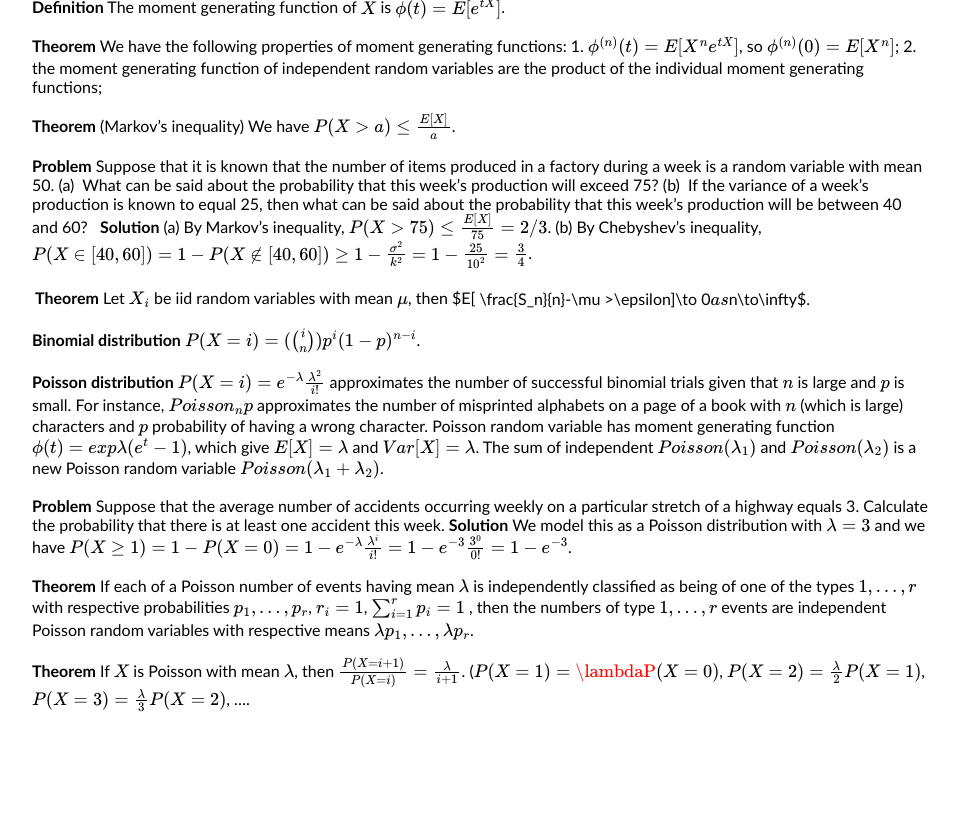
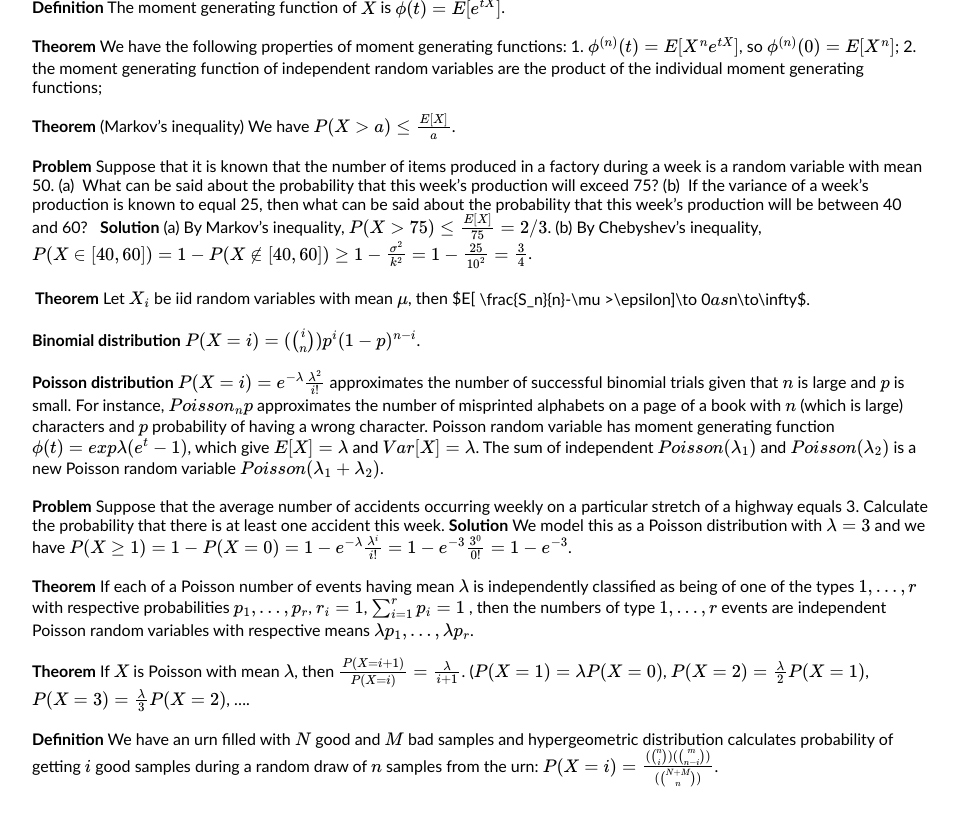
Before and after one commit to henryzhang11/questions-I-have, a Jekyll site: the page built from _posts/2023-08-20-probability-theory-review.md, in a window 1280 px wide and 900 px high, scrolled down 2932 px. Shown: the top 826 px of the window, without its empty margins (160-1119 px from the left). Built offline with Jekyll 4.4.1, drawn with Linux system fonts in a browser that asks for light colours; formulas are drawn with MathJax 3.

Commit message:
Update 2023-08-20-probability-theory-review.md

```diff
--- a/_posts/2023-08-20-probability-theory-review.md
+++ b/_posts/2023-08-20-probability-theory-review.md
@@ -95,4 +95,6 @@ __solution:__ Consider the following state space $(7,7),7,12,s$ with $(7,7)$ sta
 
 **Theorem** If each of a Poisson number of events having mean $\lambda$ is independently classified as being of one of the types $1,…,r$ with respective probabilities $p_1,…,p_r$, $r_i=1$, $\sum_{i=1}^rp_i =1$ , then the numbers of type $1, . . . ,r$ events are independent Poisson random variables with respective means $λp_1,…,λp_r$.
 
-**Theorem** If $X$ is Poisson with mean $\lambda$, then $\frac{P(X=i+1)}{P(X=i)}=\frac{\lambda}{i+1}$. ($P(X=1)=\lambdaP(X=0)$, $P(X=2)=\frac{\lambda}{2}P(X=1)$, $P(X=3)=\frac{\lambda}{3}P(X=2)$, ….
+**Theorem** If $X$ is Poisson with mean $\lambda$, then $\frac{P(X=i+1)}{P(X=i)}=\frac{\lambda}{i+1}$. ($P(X=1)=\lambda P(X=0)$, $P(X=2)=\frac{\lambda}{2}P(X=1)$, $P(X=3)=\frac{\lambda}{3}P(X=2)$, ….
+
+**Definition** We have an urn filled with $N$ good and $M$ bad samples and hypergeometric distribution calculates probability of getting $i$ good samples during a random draw of $n$ samples from the urn: $P(X=i)=\frac{\(\binom{n}{i}\)\(\binom{m}{n-i}\)}{\(\binom{N+M}{n}\)}$.
```
